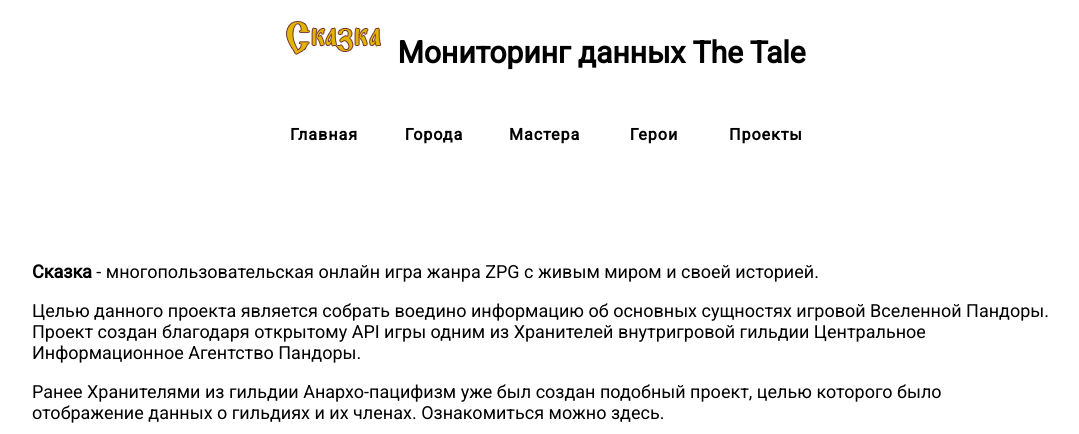
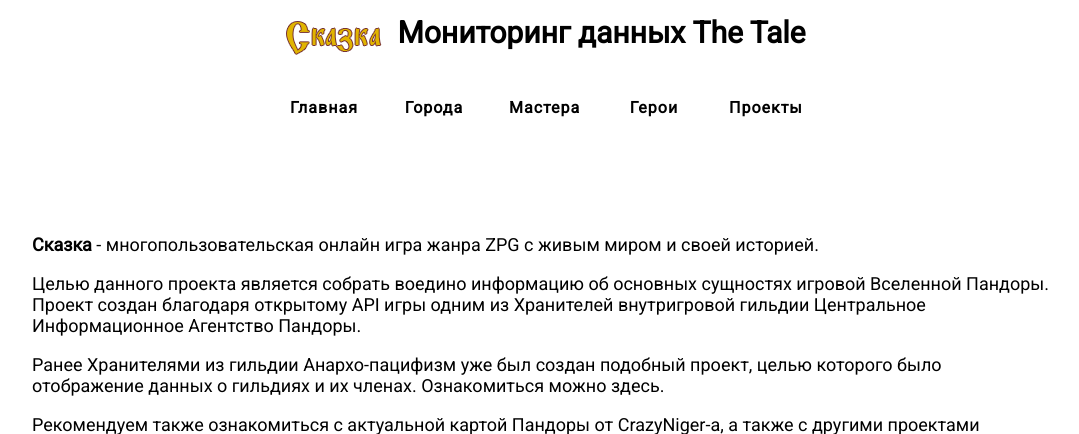
Before and after one commit to MaksymMaksymov/stat-tale, a PHP site: page /scripts/controllers/MainController.php in a window 1280 px wide. Shown: the top 434 px of the page, without its empty margins (96-1175 px from the left). Run offline with PHP 8.4, Linux system fonts and the light colour scheme.

Commit message:
Update menu.css
return h-styles

```diff
--- a/style/menu.css
+++ b/style/menu.css
@@ -3,6 +3,11 @@
 	padding: 0;
 	font-size: 15px;
 	font-family: 'Roboto', sans-serif;
+}
+
+h1, h2, h3, h4, h5 {
+	margin: 0;
+	padding: 0;
 }
 
 .header-logo {
```
